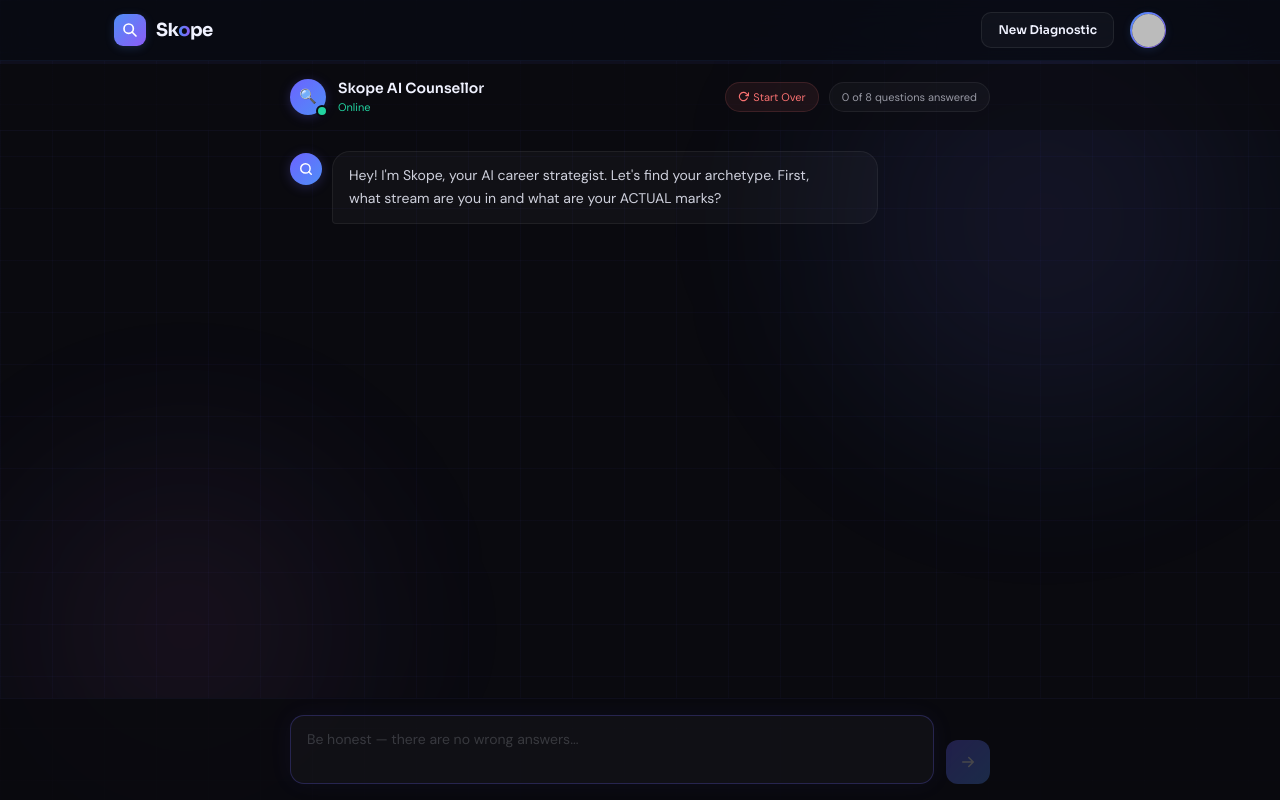
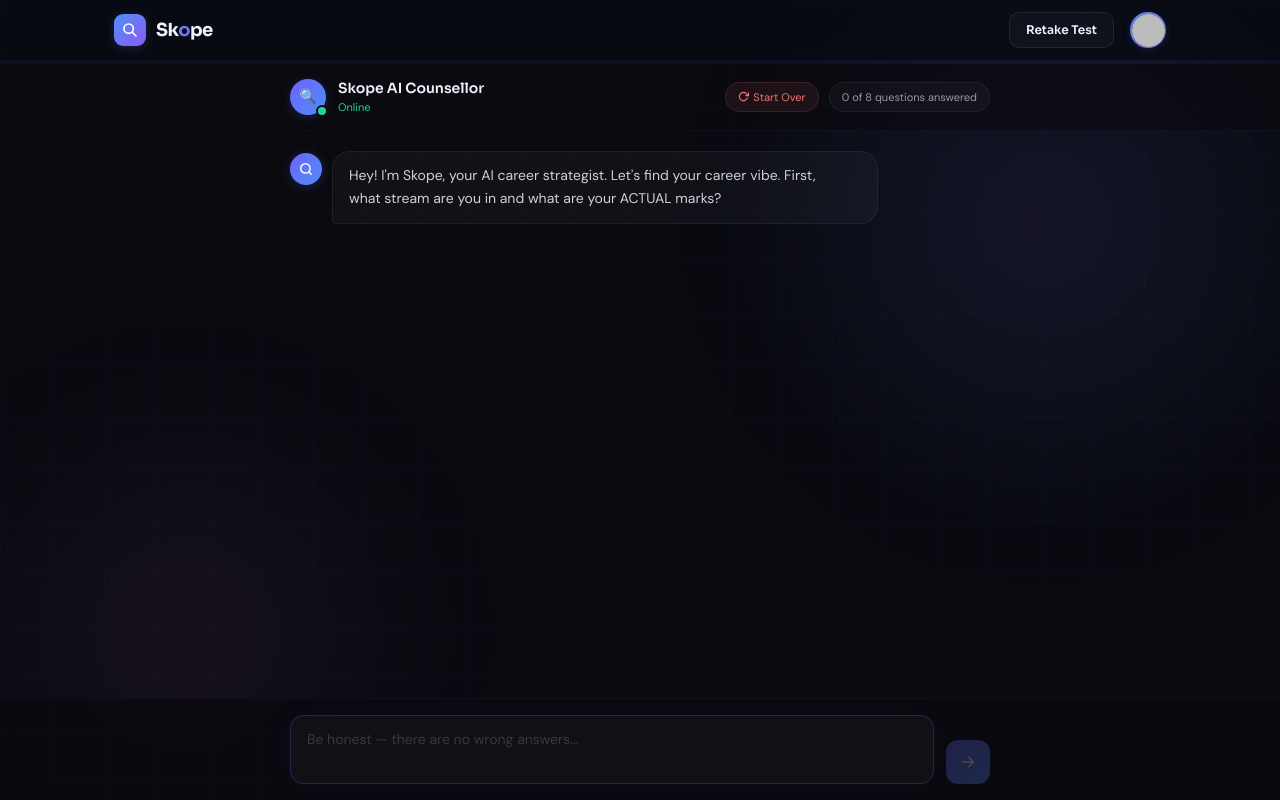
Before and after one commit to anuragggg2004/Skope, a React (Vite) app: page /form in a window 1280 px wide. Built offline with nearby package versions, Linux system fonts and the light colour scheme; no server answers; sample sign-in values are in the browser's storage.

Commit message:
Update Discover My Archetype to Find My Career Vibe and New Diagnostic to Retake Test for student relatability

```diff
--- a/build_dashboard.cjs
+++ b/build_dashboard.cjs
@@ -1056,7 +1056,7 @@ const html = `
           <div class="ps-track"><div class="ps-fill"></div></div>
           <div class="ps-text">68% complete</div>
         </div>
-        <button class="btn-ghost" onclick="window.location.href='/'">Retake Diagnostic</button>
+        <button class="btn-ghost" onclick="window.location.href='/'">Retake Test</button>
       </div>
     </aside>
 
--- a/public/dashboard.html
+++ b/public/dashboard.html
@@ -1052,7 +1052,7 @@ button:active {
           <div class="ps-track"><div class="ps-fill"></div></div>
           <div class="ps-text">68% complete</div>
         </div>
-        <button class="btn-ghost" onclick="window.location.href='/'">Retake Diagnostic</button>
+        <button class="btn-ghost" onclick="window.location.href='/'">Retake Test</button>
       </div>
     </aside>
 
--- a/src/components/HelpBot.jsx
+++ b/src/components/HelpBot.jsx
@@ -40,7 +40,7 @@ const FAQ = [
   },
   {
     keywords: ['can i redo', 'redo', 'retake', 'another report', 'new report', 'do again'],
-    answer: "Yes! You can click 'New Diagnostic' in the app to start fresh and generate a new PathReport anytime. Each new report takes your current answers, so if your marks or exam situation changes, do it again."
+    answer: "Yes! You can click 'Retake Test' in the app to start fresh and generate a new PathReport anytime. Each new report takes your current answers, so if your marks or exam situation changes, do it again."
   },
   {
     keywords: ['download', 'pdf', 'save', 'share', 'export'],
@@ -60,7 +60,7 @@ const FAQ = [
   },
   {
     keywords: ['after 12th', 'what to do', 'confused', 'do not know', 'no idea'],
-    answer: "That is exactly why Skope exists. Start the diagnostic — answer the questions honestly, including if you are confused. The interview phase is specifically designed to dig out what you actually want vs what you think you want. The PathReport is most useful when you are genuinely uncertain."
+    answer: "That is exactly why Skope exists. Start the test — answer the questions honestly, including if you are confused. The interview phase is specifically designed to dig out what you actually want vs what you think you want. The PathReport is most useful when you are genuinely uncertain."
   }
 ]
 
--- a/src/components/Navbar.jsx
+++ b/src/components/Navbar.jsx
@@ -77,7 +77,7 @@ export default function Navbar() {
                 onClick={() => navigate('/form')}
                 className="font-sora text-[12px] font-semibold bg-[rgba(255,255,255,0.03)] border border-[rgba(255,255,255,0.08)] hover:bg-[rgba(255,255,255,0.06)] text-white px-4 py-2 rounded-[10px] cursor-pointer transition-all duration-300"
               >
-                New Diagnostic
+                Retake Test
               </button>
 
               {/* Avatar Button */}
@@ -126,7 +126,7 @@ export default function Navbar() {
                         onClick={() => { setShowDropdown(false); navigate('/form') }}
                         className="w-full text-left font-dm text-[13px] text-[rgba(240,242,255,0.92)] hover:text-white hover:bg-[rgba(255,255,255,0.04)] px-3 py-2 rounded-[8px] cursor-pointer transition-colors"
                       >
-                        ⚡ New Diagnostic
+                        ⚡ Retake Test
                       </button>
                     </li>
                     <li>
--- a/src/pages/FormPage.jsx
+++ b/src/pages/FormPage.jsx
@@ -167,7 +167,7 @@ function ChatBubble({ message, index, isLatest, onType }) {
 // ─── Main Form Page ───────────────────────────────────
 
 const INITIAL_QUESTIONS = [
-  "Hey! I'm Skope, your AI career strategist. Let's find your archetype. First, what stream are you in and what are your ACTUAL marks?",
+  "Hey! I'm Skope, your AI career strategist. Let's find your career vibe. First, what stream are you in and what are your ACTUAL marks?",
   "What have you actually built, made, or done outside school? (If nothing, say that.)",
   "What career are you thinking, and honestly, whose idea is it?",
   "What are your ACTUAL marks or exam scores? (No dreams, give me the real numbers on your sheet.)",
@@ -255,7 +255,7 @@ export default function FormPage() {
   }
 
   const handleRestart = () => {
-    if (window.confirm("Are you sure you want to restart the diagnostic? All your current answers will be cleared.")) {
+    if (window.confirm("Are you sure you want to restart the test? All your current answers will be cleared.")) {
       sessionStorage.removeItem('skope_phase1')
       sessionStorage.removeItem('skope_chatHistory')
       setPhase1({ q1: '', q2: '', q3: '', q4: '', q5: '' })
--- a/src/pages/LandingPage.jsx
+++ b/src/pages/LandingPage.jsx
@@ -127,7 +127,7 @@ export default function LandingPage() {
       if (demoSubject === 'Business / Commerce') archetype = 'The Strategist'
       if (demoSubject === 'Biology') archetype = 'The Builder'
 
-      setDemoResponse(`Analyzing your vibe... You sound like you belong in "${archetype}" category. Let's do the full diagnostic!`)
+      setDemoResponse(`Analyzing your vibe... You sound like you belong in the "${archetype}" category. Let's take the full test!`)
       setDemoStep(2)
     }, 1200)
   }
@@ -166,7 +166,7 @@ export default function LandingPage() {
 
           {/* Archetype Preview above CTA */}
           <div className="mb-6 animate-fadeUp" style={{ animationDelay: '0.1s' }}>
-            <span className="font-dm text-[11px] uppercase tracking-[1.5px] text-[rgba(240,242,255,0.45)] block mb-2.5">Discover your archetype</span>
+            <span className="font-dm text-[11px] uppercase tracking-[1.5px] text-[rgba(240,242,255,0.45)] block mb-2.5">Find your career vibe</span>
             <div className="flex flex-wrap items-center justify-center gap-2">
               {['🛠️ Builder', '🔭 Explorer', '🎨 Creator', '🎯 Strategist', '📊 Analyst'].map((arch, idx) => (
                 <span key={idx} className="font-dm text-[12px] font-semibold text-white px-3 py-1 rounded-full border border-[rgba(255,255,255,0.06)] bg-[rgba(255,255,255,0.02)]">
@@ -180,7 +180,7 @@ export default function LandingPage() {
           <div className="flex flex-col items-center">
             <button onClick={handleStart} id="hero-cta"
               className="inline-flex items-center gap-2.5 font-sora text-[15px] font-semibold bg-gradient-to-r from-[#4f8ef7] to-[#8b5cf6] text-white px-8 py-3.5 rounded-full border-none cursor-pointer hover:-translate-y-1 hover:shadow-[0_0_25px_rgba(139,92,246,0.35)] transition-all duration-300">
-              Discover My Archetype
+              Find My Career Vibe
               <IconArrow />
             </button>
 
@@ -341,7 +341,7 @@ export default function LandingPage() {
                       onClick={handleStart}
                       className="font-sora text-[13px] font-bold bg-gradient-to-r from-blue to-purple text-white px-6 py-2.5 rounded-full border-none cursor-pointer shadow-[0_0_15px_rgba(108,99,255,0.3)]"
                     >
-                      Discover My Archetype →
+                      Find My Career Vibe →
                     </button>
                   </div>
                 </>
@@ -591,11 +591,11 @@ export default function LandingPage() {
             Ready to find your scope?
           </h2>
           <p className="font-dm text-[15px] text-[rgba(240,242,255,0.45)] mb-8 max-w-[400px] mx-auto">
-            ⏱️ 8 questions total  |  ≈ 7 minutes remaining. Real diagnostic plans.
+            ⏱️ 8 questions total  |  ≈ 7 minutes remaining. Real, personalized insights.
           </p>
           <button onClick={handleStart} id="final-cta"
             className="inline-flex items-center gap-2.5 font-sora text-[16px] font-semibold bg-gradient-to-r from-[#4f8ef7] to-[#8b5cf6] text-white px-10 py-4 rounded-full border-none cursor-pointer hover:-translate-y-1 hover:shadow-[0_0_30px_rgba(139,92,246,0.4)] transition-all duration-300">
-            Discover My Archetype
+            Find My Career Vibe
             <IconArrow />
           </button>
           <p className="font-dm text-[12px] text-[rgba(240,242,255,0.25)] mt-4">
--- a/src/pages/PreferencesPage.jsx
+++ b/src/pages/PreferencesPage.jsx
@@ -353,8 +353,8 @@ export default function PreferencesPage() {
         <div className="fixed inset-0 z-50 bg-[#0A0A0F]/95 backdrop-blur-[24px] flex items-center justify-center p-6 animate-fadeIn">
           <div className="max-w-[480px] w-full glass-card p-8 rounded-[24px] border border-[rgba(108,99,255,0.15)] flex flex-col gap-6 shadow-[0_20px_50px_rgba(108,99,255,0.15)] hover:transform-none">
             <div className="text-center mb-2">
-              <h3 className="font-sora text-[22px] font-bold text-white mb-2">Running AI Diagnostics</h3>
-              <p className="font-dm text-[13px] text-[rgba(240,242,255,0.45)]">Generating your proprietary Skope Archetype and PathReport...</p>
+              <h3 className="font-sora text-[22px] font-bold text-white mb-2">Analyzing Your Career Vibe</h3>
+              <p className="font-dm text-[13px] text-[rgba(240,242,255,0.45)]">Generating your personalized Career Vibe and PathReport...</p>
             </div>
 
             <div className="flex flex-col gap-5">
--- a/src/pages/ProfilePage.jsx
+++ b/src/pages/ProfilePage.jsx
@@ -358,7 +358,7 @@ export default function ProfilePage() {
                 <button onClick={() => navigate('/form')}
                   className="font-dm text-[11px] font-semibold px-3.5 py-2 rounded-[9px] border-none cursor-pointer transition-all text-white flex items-center gap-1.5"
                   style={{ background: 'linear-gradient(135deg, #4f8ef7, #8b5cf6)' }}>
-                  <IconPlus /> {hasReport ? 'New Report' : 'Start Diagnostic'}
+                  <IconPlus /> {hasReport ? 'Retake Test' : 'Start Test'}
                 </button>
               </div>
             </div>
--- a/src/pages/ResultPage.jsx
+++ b/src/pages/ResultPage.jsx
@@ -352,13 +352,13 @@ function TinderSwipeDeck({ additionalCareers, onSwipeRight, onSwipeLeft }) {
 function ProfileTimelineTracker({ pathReport }) {
   const steps = [
     {
-      title: 'AI Career Diagnostic',
+      title: 'AI Career Test',
       desc: 'Analysed subjects, marks, side-projects, and geographic constraints.',
       status: 'completed',
       date: 'Step 1'
     },
     {
-      title: 'Archetype Matched',
+      title: 'Career Vibe Matched',
       desc: `Identified as "${pathReport.archetype?.name || 'Explorer'}" — visual, self-directed and ambitious.`,
       status: 'completed',
       date: 'Step 2'
@@ -621,7 +621,7 @@ export default function ResultPage() {
       useCORS: true
     }).then(canvas => {
       const link = document.createElement('a')
-      link.download = `Skope_StoryCard_${pathReport.archetype?.name || 'Archetype'}.png`
+      link.download = `Skope_StoryCard_${pathReport.archetype?.name || 'CareerVibe'}.png`
       link.href = canvas.toDataURL('image/png')
       link.click()
     })
@@ -785,7 +785,7 @@ export default function ResultPage() {
                 <div className="flex items-center gap-3">
                   <span className="text-[40px]">{ARCHETYPE_EMOJIS[pathReport.archetype.name] || '🧠'}</span>
                   <div>
-                    <span className="font-dm text-[11px] font-bold text-purple uppercase tracking-[1.5px]">Your Profile Archetype</span>
+                    <span className="font-dm text-[11px] font-bold text-purple uppercase tracking-[1.5px]">Your Career Vibe</span>
                     <h2 className="font-sora text-[22px] font-bold text-white leading-tight">{pathReport.archetype.name}</h2>
                   </div>
                 </div>
@@ -1387,7 +1387,7 @@ export default function ResultPage() {
                     Sk<span className="text-[#4f8ef7]">o</span>pe
                   </div>
 
-                  <span className="font-dm text-[9px] uppercase tracking-[2px] text-pink font-bold block mb-1">My Career Archetype</span>
+                  <span className="font-dm text-[9px] uppercase tracking-[2px] text-pink font-bold block mb-1">My Career Vibe</span>
                   <div className="text-[42px] mb-2">{ARCHETYPE_EMOJIS[pathReport.archetype?.name] || '🧠'}</div>
                   <h2 className="font-sora text-[22px] font-extrabold text-white leading-tight mb-2">
                     {pathReport.archetype?.name || 'Explorer'}
```
